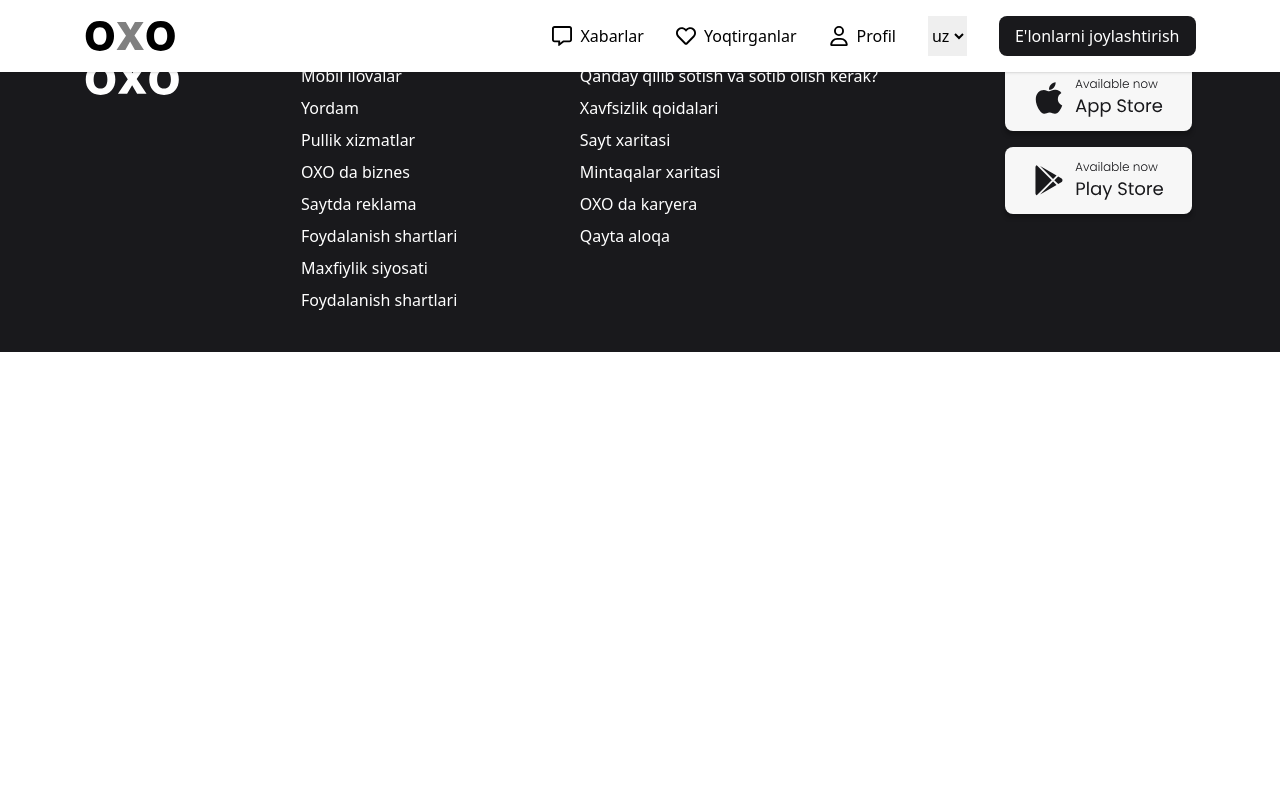
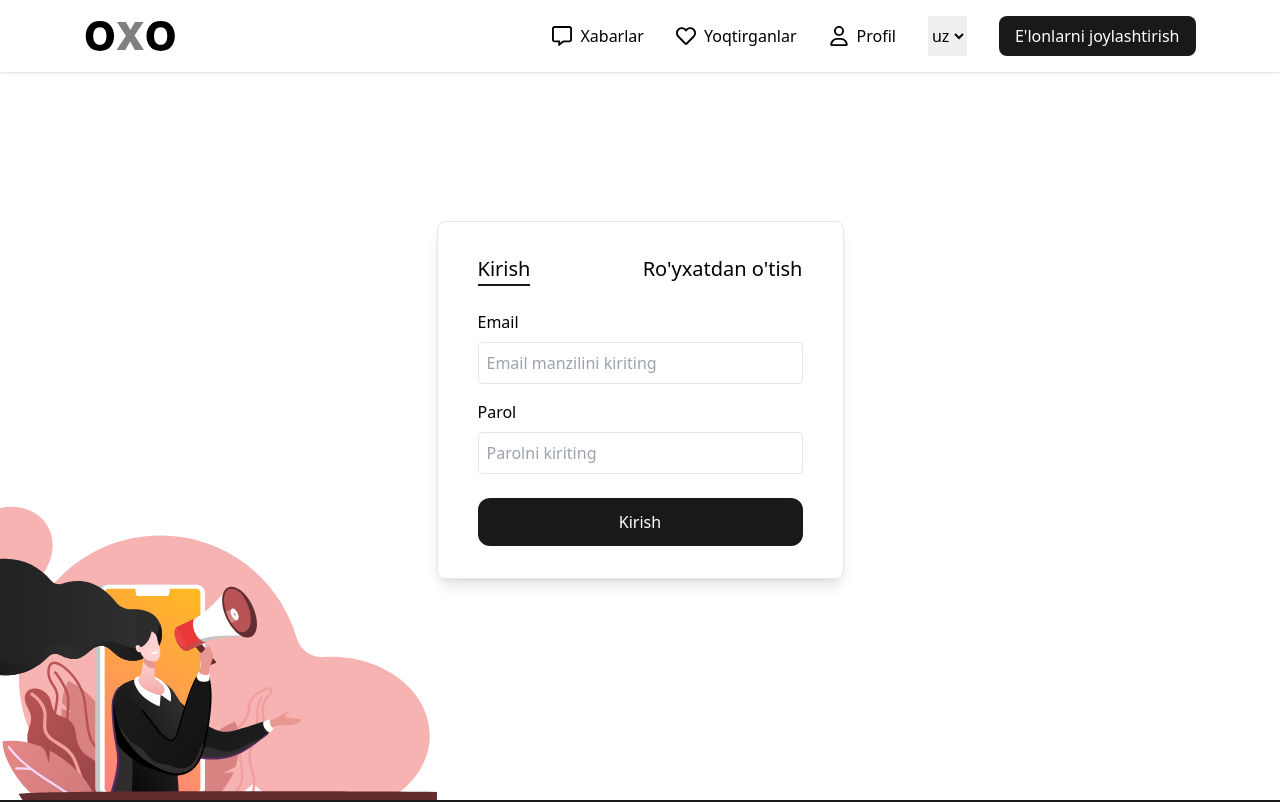
Before and after one commit to ravshanaliyev/oxo, a React (Vite) app: page /login in a window 1280 px wide. Shown: the top 802 px of the page. Built offline with nearby package versions, Linux system fonts and the light colour scheme.

Commit message:
login page ui

```diff
--- a/src/pages/login.jsx
+++ b/src/pages/login.jsx
@@ -1,8 +1,28 @@
 import React from 'react'
-
+import LoginImg from '../assets/login.svg'
+import { Button } from '../utils/utils'
+import { Link } from 'react-router-dom'
 const Login = () => {
     return (
-        <div>Login</div>
+        <div style={{ backgroundImage: `url(${LoginImg})`, backgroundPosition: 'bottom left', backgroundRepeat: 'no-repeat' }} className='w-full h-screen flex justify-center items-center'>
+            <div className='w-[407px] border shadow-lg rounded-lg px-10 py-8'>
+                <div className="flex justify-between">
+                    <Link to={"/login"} className='text-[20px]  border-[#19191C] border-b-[2px]'>Kirish</Link>
+                    <Link to={"/register"} className='text-[20px]'>Ro&#39;yxatdan o&#39;tish</Link>
+                </div>
+                <form className='mt-6'>
+                    <div className="flex flex-col gap-2">
+                        <label htmlFor="email">Email</label>
+                        <input className='border p-2 rounded' type="email" name="email" id="email" placeholder='Email manzilini kiriting' />
+                    </div>
+                    <div className="flex flex-col gap-2 mt-4">
+                        <label htmlFor="password">Parol</label>
+                        <input className='border p-2 rounded' type="password" name="password" id="password" placeholder='Parolni kiriting' />
+                    </div>
+                    <Button id="login-btn" className="bg-[#19191C] rounded-xl px-4 py-3 text-white text-[16px] mt-6 w-full">Kirish</Button>
+                </form>
+            </div>
+        </div>
     )
 }
 
```
Also changed, not shown: src/assets/login.svg (added).
